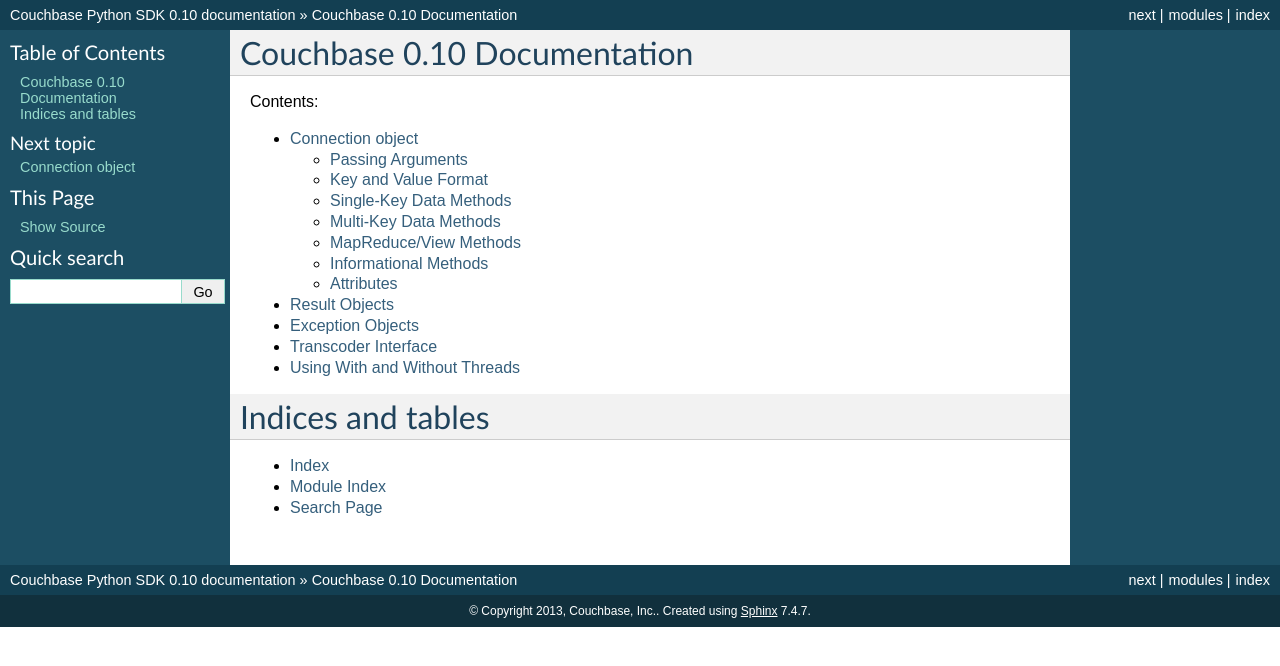
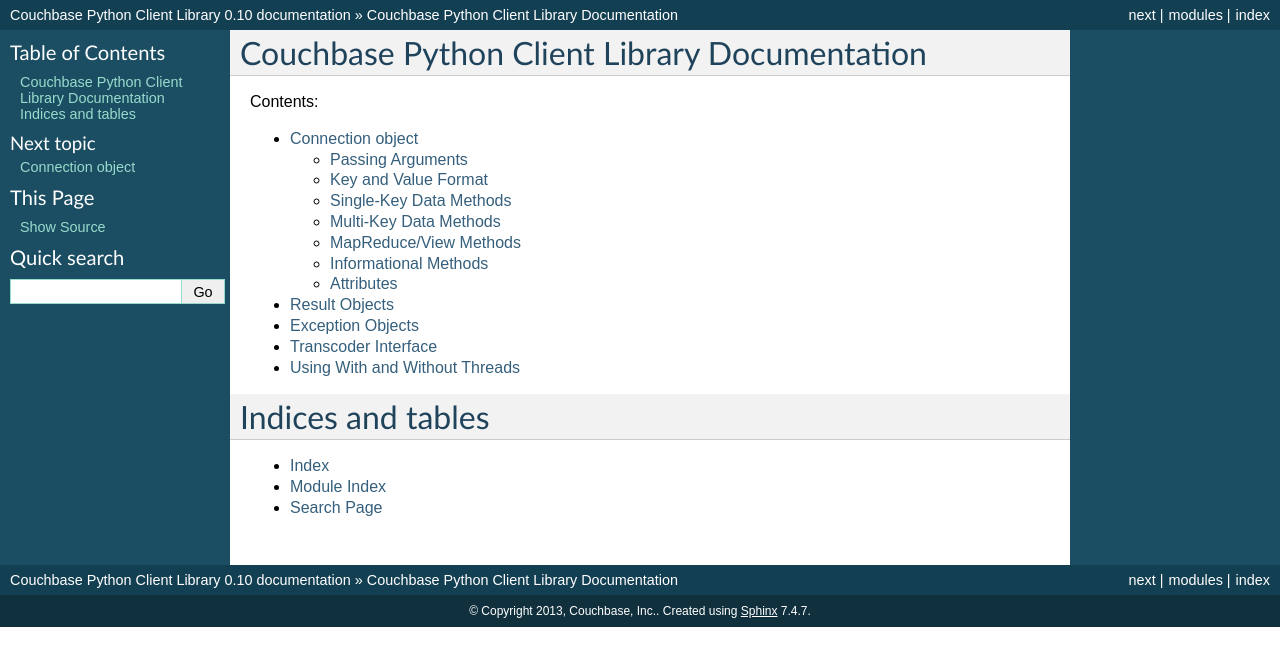
Before and after one commit to couchbase/couchbase-python-client, a Sphinx documentation site: the page built from docs/source/index.rst, in a window 1280 px wide. Shown: the top 666 px of the page. Built offline with Sphinx 7.4.7, drawn with Linux system fonts in a browser that asks for light colours.

Commit message:
Updated documentation copyright and metadata.
Change-Id: I9d84ddb248a3ab6ea2dd290b4ec00961b916db84

```diff
--- a/docs/source/conf.py
+++ b/docs/source/conf.py
@@ -1,6 +1,6 @@
 # -*- coding: utf-8 -*-
 #
-# Couchbase Python SDK documentation build configuration file, created by
+# Couchbase Python Client Library documentation build configuration file, created by
 # sphinx-quickstart on Fri Apr  5 17:46:04 2013.
 #
 # This file is execfile()d with the current directory set to its containing dir.
@@ -21,7 +21,6 @@
 sys.path.insert(0, os.path.abspath('../..'))
 #sys.path.insert(0, os.path.abspath('../../couchbase'))
 #sys.path.insert(0, os.path.abspath(os.path.join(os.pardir, os.pardir, 'couchbase')))
-#sys.path.insert(0, '/home/vmx/src/couchbase/pythonsdk/cython/python3')
 
 # -- General configuration -----------------------------------------------------
 
@@ -46,7 +45,7 @@
 master_doc = 'index'
 
 # General information about the project.
-project = 'Couchbase Python SDK'
+project = 'Couchbase Python Client Library'
 copyright = '2013, Couchbase, Inc.'
 
 # The version info for the project you're documenting, acts as replacement for
@@ -170,7 +169,7 @@
 #html_file_suffix = None
 
 # Output file base name for HTML help builder.
-htmlhelp_basename = 'CouchbasePythonSDKdoc'
+htmlhelp_basename = 'CouchbasePythonClientLibrarydoc'
 
 
 # -- Options for LaTeX output --------------------------------------------------
@@ -189,8 +188,8 @@
 # Grouping the document tree into LaTeX files. List of tuples
 # (source start file, target name, title, author, documentclass [howto/manual]).
 latex_documents = [
-    ('index', 'CouchbasePythonSDK.tex', 'Couchbase Python SDK Documentation',
-     'Volker Mische', 'manual'),
+    ('index', 'CouchbasePythonClientLibrary.tex', 'Couchbase Python Client Library Documentation',
+     'Couchbase, Inc.', 'manual'),
 ]
 
 # The name of an image file (relative to this directory) to place at the top of
@@ -219,8 +218,8 @@
 # One entry per manual page. List of tuples
 # (source start file, name, description, authors, manual section).
 man_pages = [
-    ('index', 'couchbasepythonsdk', 'Couchbase Python SDK Documentation',
-     ['Volker Mische'], 1)
+    ('index', 'couchbasepythonclientlibrary', 'Couchbase Python Client Library Documentation',
+     ['Couchbase, Inc.'], 1)
 ]
 
 # If true, show URL addresses after external links.
@@ -233,8 +232,8 @@
 # (source start file, target name, title, author,
 #  dir menu entry, description, category)
 texinfo_documents = [
-    ('index', 'CouchbasePythonSDK', 'Couchbase Python SDK Documentation',
-     'Volker Mische', 'CouchbasePythonSDK', 'One line description of project.',
+    ('index', 'CouchbasePythonClientLibrary', 'Couchbase Python Client Library Documentation',
+     'Couchbase, Inc.', 'CouchbasePythonClientLibrary', 'A python client library to store, retrieve and query data from a Couchbase cluster.',
      'Miscellaneous'),
 ]
 
--- a/docs/source/index.rst
+++ b/docs/source/index.rst
@@ -1,10 +1,10 @@
-.. Couchbase Python SDK documentation master file, created by
+.. Couchbase Python Client Library documentation master file, created by
    sphinx-quickstart on Fri Apr  5 17:46:04 2013.
    You can adapt this file completely to your liking, but it should at least
    contain the root `toctree` directive.
 
-Couchbase |release| Documentation
-=================================
+Couchbase Python Client Library Documentation
+=============================================
 
 Contents:
 
```
Also changed, not shown: 1 other file.
